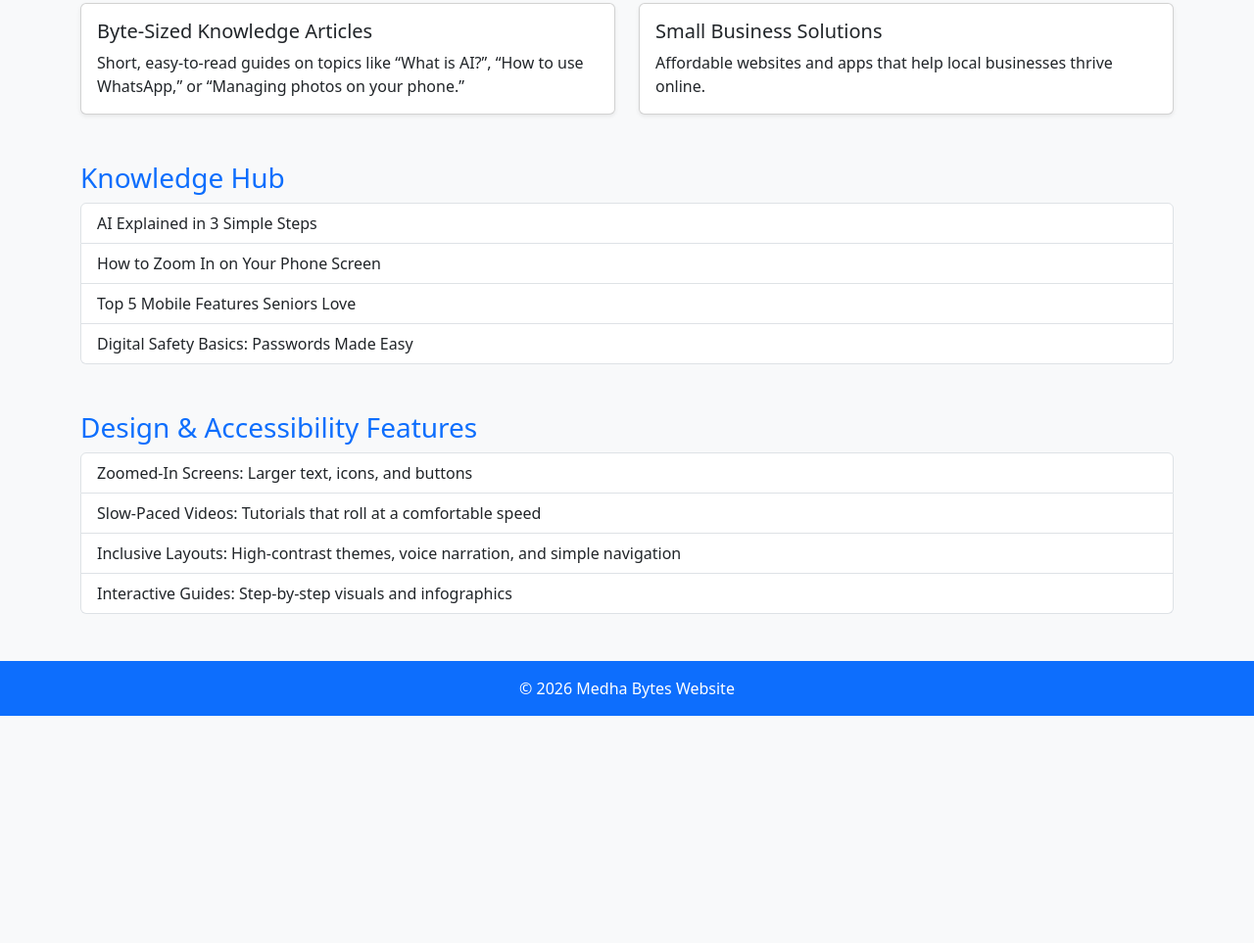
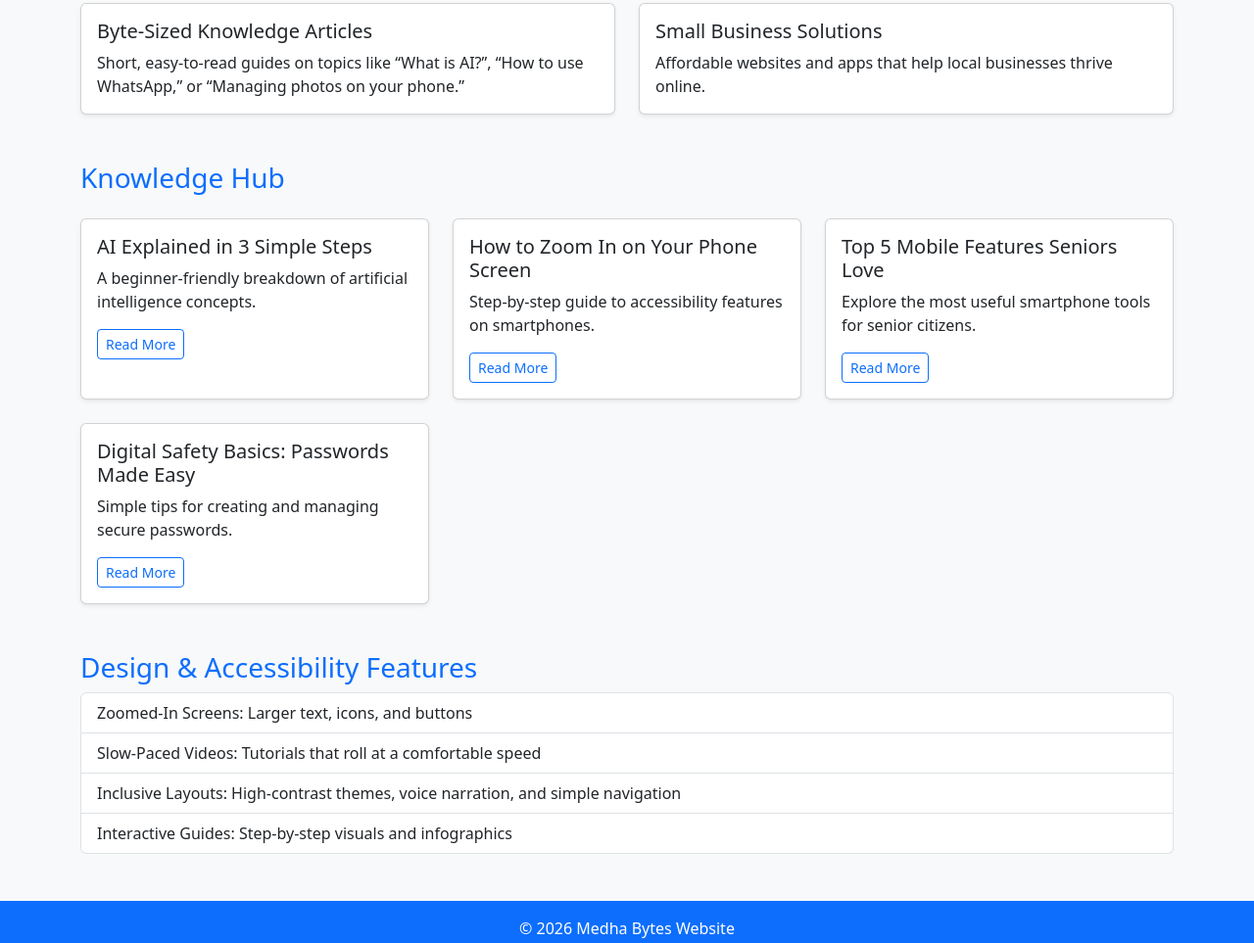
Before and after one commit to VaAnupama/MedhaBytes_Static_WebApp, a website: page src/index.html in a window 1280 px wide. Shown: the part 941-1904 px from the top of the page at 98% size. Before the commit the page ends 1672 px from the top, so only its background shows below. Drawn offline with nearby package versions, Linux system fonts and the light colour scheme.

Commit message:
Updated knowledge hub section

```diff
--- a/src/index.html
+++ b/src/index.html
@@ -86,15 +86,54 @@
     </section>
 
     <!-- Knowledge Hub -->
-    <section class="mb-5">
-      <h3 class="text-primary">Knowledge Hub</h3>
-      <ul class="list-group">
-        <li class="list-group-item">AI Explained in 3 Simple Steps</li>
-        <li class="list-group-item">How to Zoom In on Your Phone Screen</li>
-        <li class="list-group-item">Top 5 Mobile Features Seniors Love</li>
-        <li class="list-group-item">Digital Safety Basics: Passwords Made Easy</li>
-      </ul>
-    </section>
+
+<section class="mb-5">
+  <h3 class="text-primary mb-4">Knowledge Hub</h3>
+  <div class="row row-cols-1 row-cols-md-2 row-cols-lg-3 g-4">
+
+    <div class="col">
+      <div class="card h-100 shadow-sm">
+        <div class="card-body">
+          <h5 class="card-title">AI Explained in 3 Simple Steps</h5>
+          <p class="card-text">A beginner-friendly breakdown of artificial intelligence concepts.</p>
+          <a href="#" class="btn btn-outline-primary btn-sm">Read More</a>
+        </div>
+      </div>
+    </div>
+
+    <div class="col">
+      <div class="card h-100 shadow-sm">
+        <div class="card-body">
+          <h5 class="card-title">How to Zoom In on Your Phone Screen</h5>
+          <p class="card-text">Step-by-step guide to accessibility features on smartphones.</p>
+          <a href="#" class="btn btn-outline-primary btn-sm">Read More</a>
+        </div>
+      </div>
+    </div>
+
+    <div class="col">
+      <div class="card h-100 shadow-sm">
+        <div class="card-body">
+          <h5 class="card-title">Top 5 Mobile Features Seniors Love</h5>
+          <p class="card-text">Explore the most useful smartphone tools for senior citizens.</p>
+          <a href="#" class="btn btn-outline-primary btn-sm">Read More</a>
+        </div>
+      </div>
+    </div>
+
+    <div class="col">
+      <div class="card h-100 shadow-sm">
+        <div class="card-body">
+          <h5 class="card-title">Digital Safety Basics: Passwords Made Easy</h5>
+          <p class="card-text">Simple tips for creating and managing secure passwords.</p>
+          <a href="#" class="btn btn-outline-primary btn-sm">Read More</a>
+        </div>
+      </div>
+    </div>
+
+  </div>
+</section>
+
 
     <!-- Accessibility Features -->
     <section class="mb-5">
```
